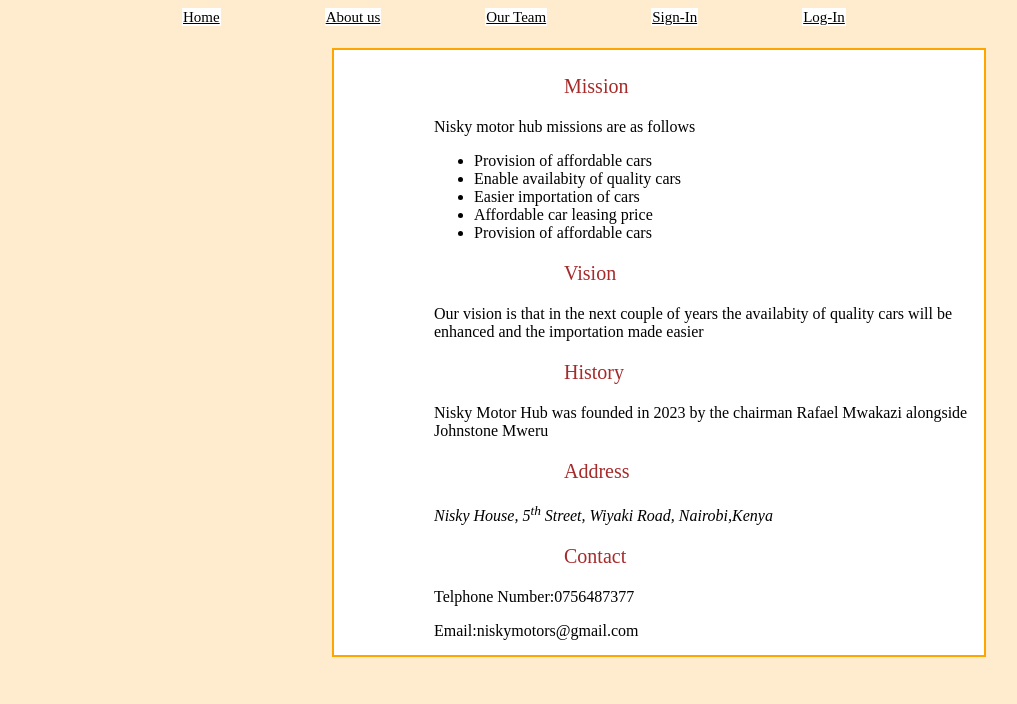
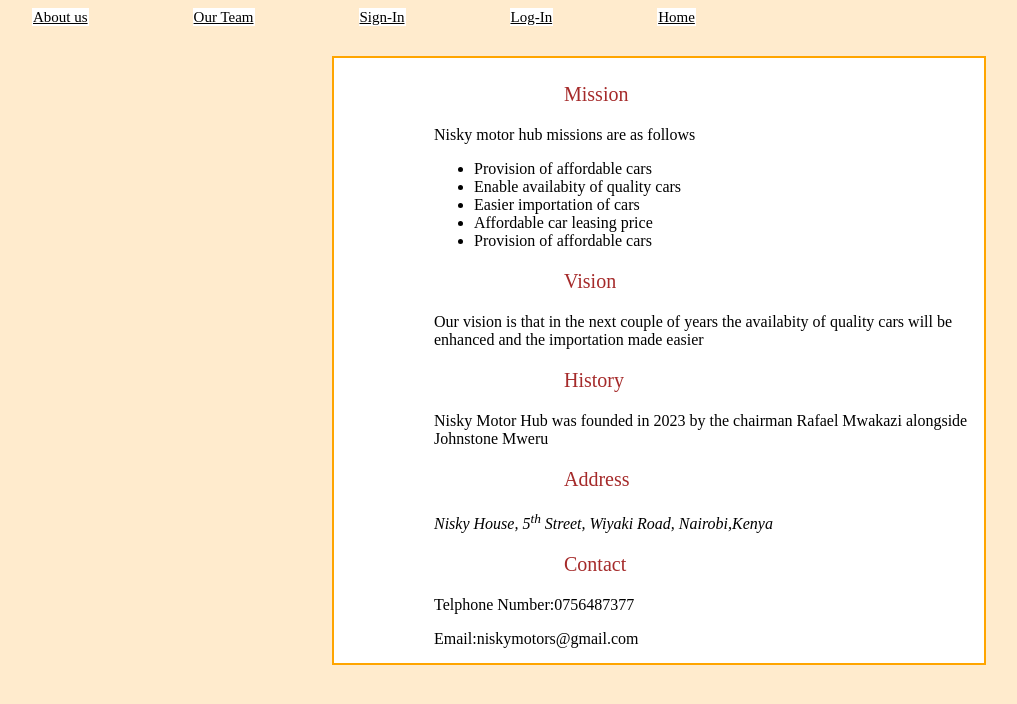
Before and after one commit to Derricknjaramba/project1-, a plain HTML site: page about.html in a window 1280 px wide. Shown: the whole page, without its empty margins (26-1043 px from the left). Drawn offline with Linux system fonts and the light colour scheme.

Commit message:
aboutpage

```diff
--- a/about.html
+++ b/about.html
@@ -7,13 +7,13 @@
     <link rel="stylesheet" href="style.css">
 </head>
 <body>
-    <nav>
-        <a href="index.html">Home</a>
+
         <a href="about.html">About us</a>
 
         <a href="ourteam.html">Our Team</a>
         <a href="sign-in.html">Sign-In</a>
         <a href="log-in.html">Log-In</a>
+        <a href="index.html">Home</a>
 
         </nav>
     <div style="width:550px;
```
